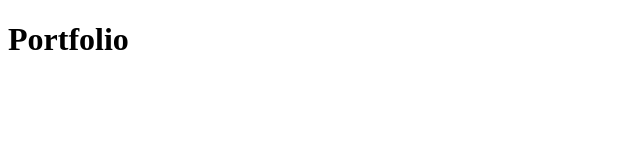
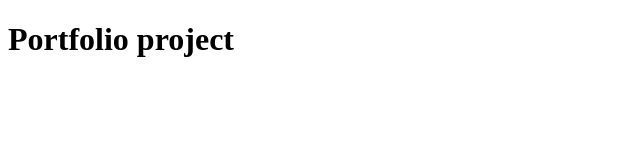
Before and after one commit to Mehajabeen2/Mehajabeen2, a plain HTML site: page index.html in a window 1280 px wide. Shown: the whole page, without its empty margins (0-640 px from the left). Drawn offline with Linux system fonts and the light colour scheme.

Commit message:
Project-1

```diff
--- a/index.html
+++ b/index.html
@@ -6,6 +6,6 @@
     <title>Project 1</title>
 </head>
 <body>
-    <h1>Portfolio</h1>
+    <h1>Portfolio project</h1>
 </body>
 </html>
```
